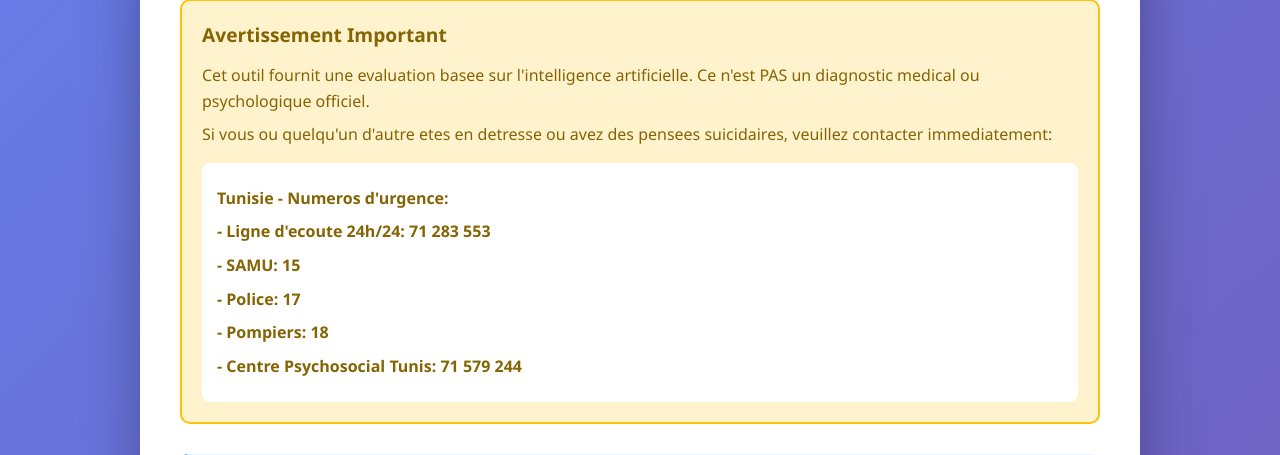
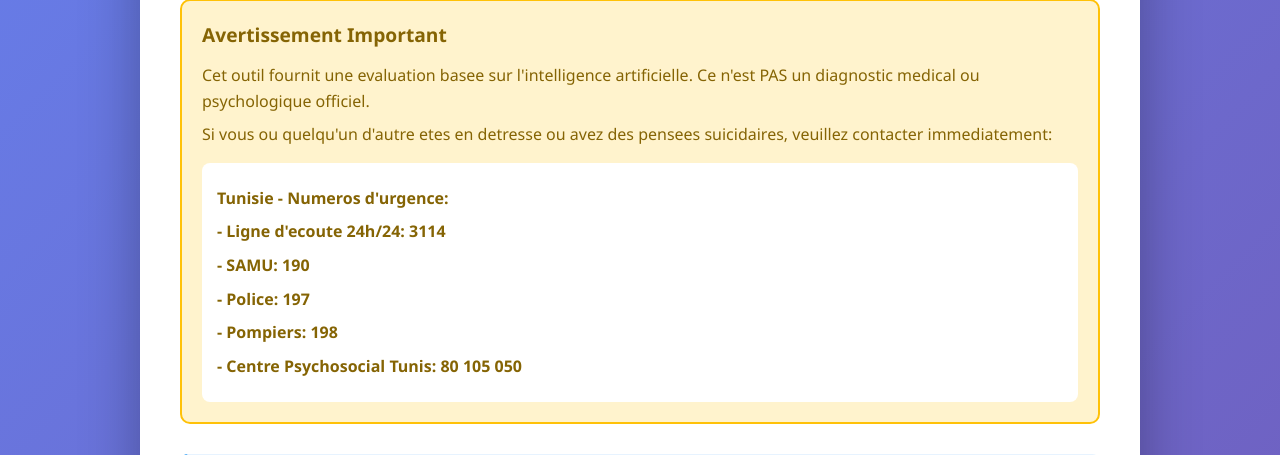
Before and after one commit to BorhenBenOthmen/depression_predictor, a Flask app: page / in a window 1280 px wide. Shown: the part 230-685 px from the top of the page. Run offline with Flask 3, Linux system fonts and the light colour scheme.

Commit message:
version final

```diff
--- a/templates/index.html
+++ b/templates/index.html
@@ -458,11 +458,11 @@
                 <p>Si vous ou quelqu'un d'autre etes en detresse ou avez des pensees suicidaires, veuillez contacter immediatement:</p>
                 <div class="contact-info">
                     <p>Tunisie - Numeros d'urgence:</p>
-                    <p>- Ligne d'ecoute 24h/24: 71 283 553</p>
-                    <p>- SAMU: 15</p>
-                    <p>- Police: 17</p>
-                    <p>- Pompiers: 18</p>
-                    <p>- Centre Psychosocial Tunis: 71 579 244</p>
+                    <p>- Ligne d'ecoute 24h/24: 3114</p>
+                    <p>- SAMU: 190</p>
+                    <p>- Police: 197</p>
+                    <p>- Pompiers: 198</p>
+                    <p>- Centre Psychosocial Tunis: 80 105 050</p>
                 </div>
             </div>
 
```
